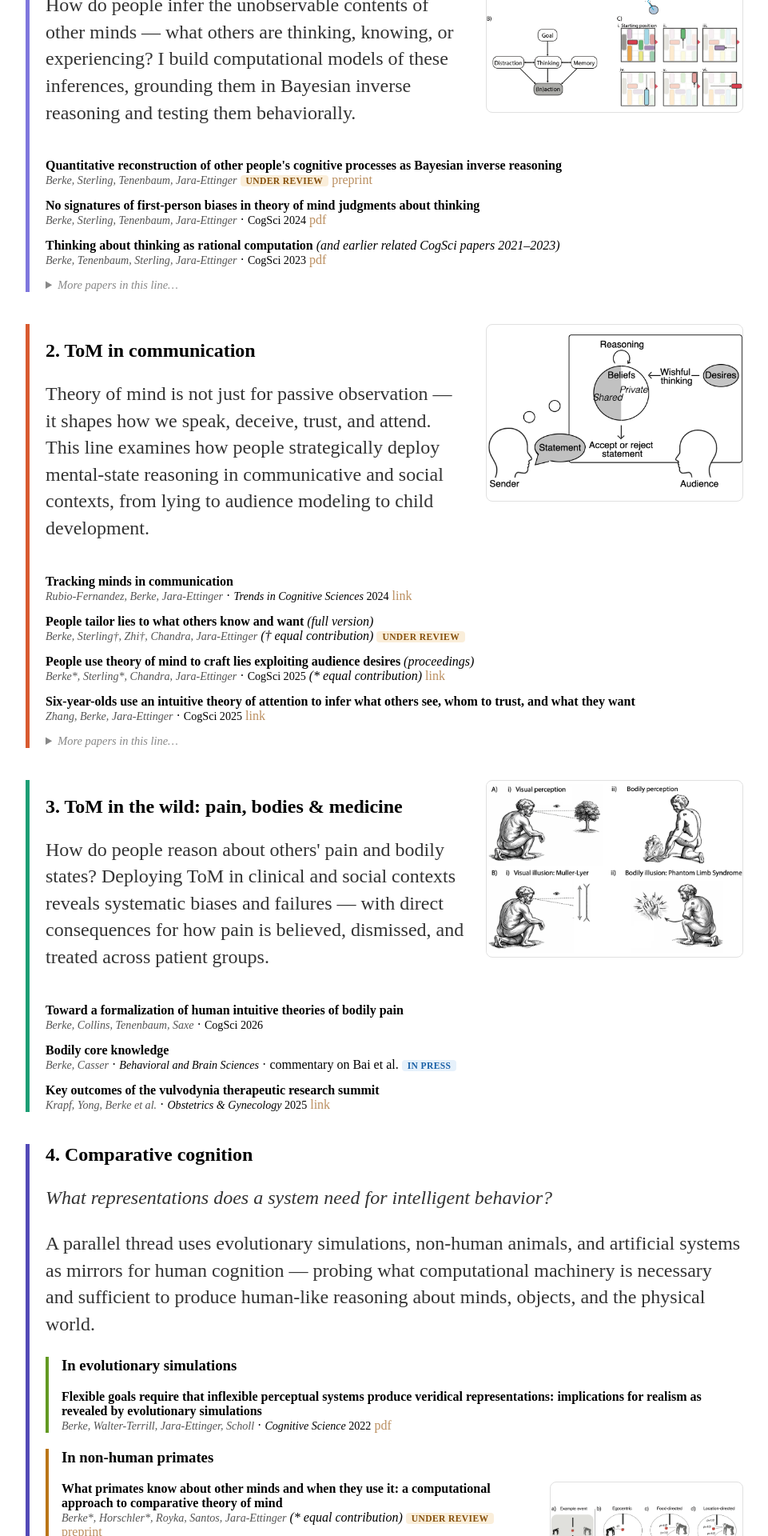
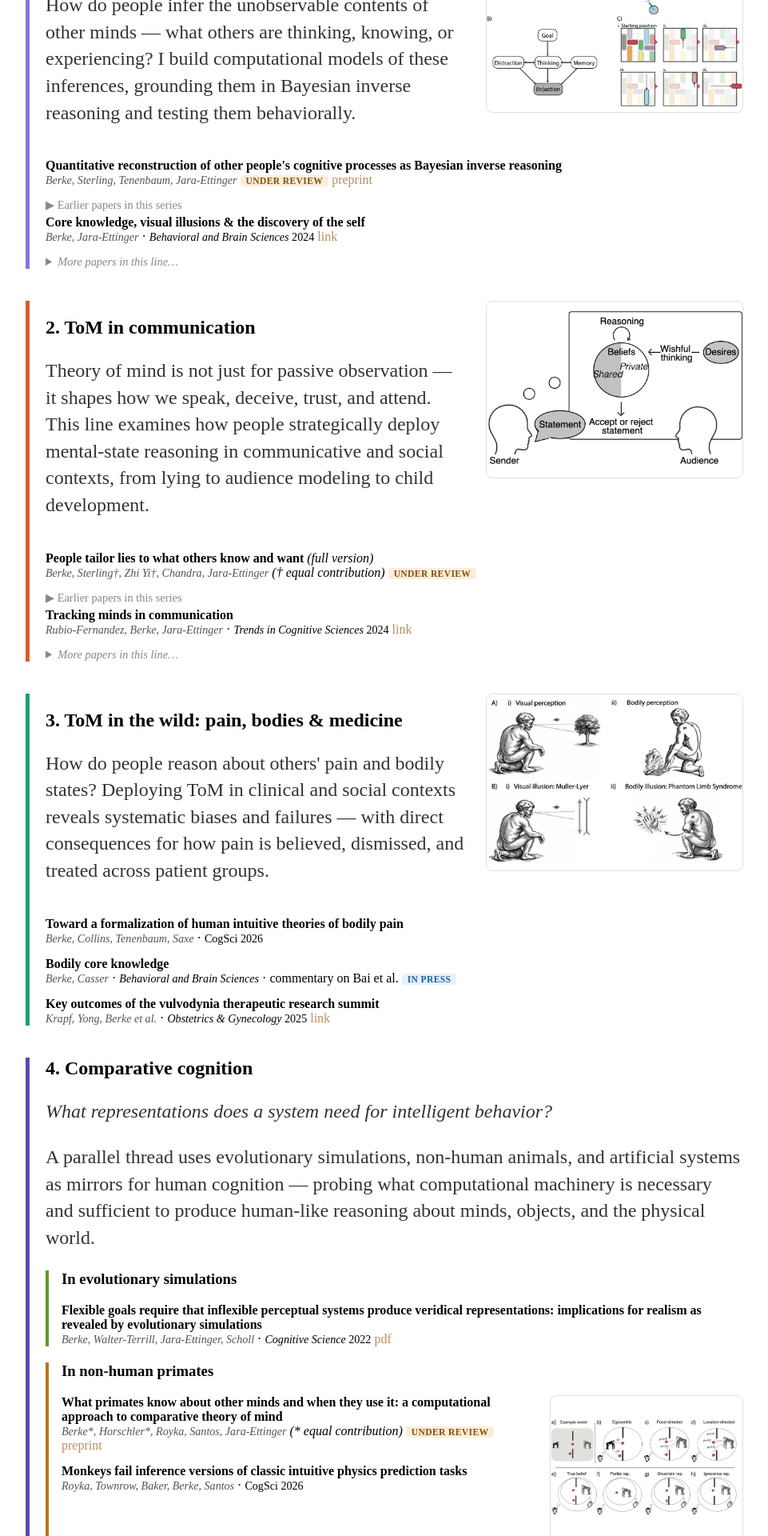
Before and after one commit to marleneberke/marleneberke.github.io, a Jekyll site: the page built from research.html, in a window 1280 px wide. Shown: the part 480-2400 px from the top of the page at 80% size, without its empty margins (160-1121 px from the left). Built offline with Jekyll 4.4.1, drawn with Linux system fonts in a browser that asks for light colours.

Commit message:
Update research page structure and advocacy page
Research: add expandable earlier-papers series under BIR and lying papers,
promote Core Knowledge to featured, restructure Line 1/2 more-papers sections,
move Six-year-olds to Line 1 only.

Advocacy: rename page to Advocacy, add Cornell Sun press block with pull quote,
embed NASEM Vimeo testimony (starts at 18:15), add advocacy CSS.

Co-Authored-By: Claude Sonnet 4.6 <noreply@anthropic.com>

```diff
--- a/css/main.css
+++ b/css/main.css
@@ -67,6 +67,120 @@ ul.posts li {
   justify-content:center;
 }
 
+.advocacy-press {
+  margin: 0.75rem 0 1.25rem 1.5rem;
+  max-width: 520px;
+  padding: 0.75rem 1rem;
+  border-left: 3px solid #e0e0e0;
+  border-radius: 0 6px 6px 0;
+}
+
+.advocacy-press-outlet {
+  font-size: 0.85em;
+  font-weight: 500;
+  color: #888;
+  margin-bottom: 0.4rem;
+  text-transform: uppercase;
+  letter-spacing: 0.04em;
+}
+
+.advocacy-press-date {
+  font-weight: 400;
+}
+
+.advocacy-pullquote {
+  font-style: italic;
+  color: #333;
+  font-size: 1em;
+  margin: 0 0 0.6rem 0;
+  padding: 0;
+  border: none;
+  line-height: 1.6;
+}
+
+.advocacy-read-more {
+  font-size: 0.9em;
+  color: #888;
+}
+
+@media (max-width: 640px) {
+  .advocacy-press {
+    margin-left: 0;
+    max-width: 100%;
+  }
+}
+
+.advocacy-video-wrapper {
+  margin: 1rem 0 1.5rem 1.5rem;
+  max-width: 560px;
+}
+
+.advocacy-video-container {
+  position: relative;
+  padding-bottom: 56.25%;
+  height: 0;
+  overflow: hidden;
+  border-radius: 6px;
+  border: 0.5px solid #e0e0e0;
+}
+
+.advocacy-video-container iframe {
+  position: absolute;
+  top: 0;
+  left: 0;
+  width: 100%;
+  height: 100%;
+  border: 0;
+}
+
+.advocacy-video-caption {
+  font-size: 0.85em;
+  color: #888;
+  margin: 0.4rem 0 0 0;
+}
+
+@media (max-width: 640px) {
+  .advocacy-video-wrapper {
+    margin-left: 0;
+    max-width: 100%;
+  }
+}
+
+details.earlier-papers {
+  margin-top: 6px;
+  margin-bottom: 4px;
+}
+
+details.earlier-papers summary {
+  cursor: pointer;
+  font-size: 0.9em;
+  color: #888;
+  list-style: none;
+}
+
+details.earlier-papers summary::-webkit-details-marker {
+  display: none;
+}
+
+details.earlier-papers summary::before {
+  content: "▶ ";
+}
+
+details.earlier-papers[open] summary::before {
+  content: "▼ ";
+}
+
+details.earlier-papers ul {
+  margin-top: 8px;
+  padding-left: 1.2em;
+  font-size: 0.9em;
+  color: #555;
+}
+
+details.earlier-papers ul li {
+  margin-bottom: 8px;
+}
+
 @media screen and (max-width: 1425px) {
 
   .row{
--- a/research.html
+++ b/research.html
@@ -109,28 +109,43 @@ title: Research
   <a href="https://osf.io/preprints/psyarxiv/gmwav_v1">preprint</a>
 </div>
 
-<div class="paper">
-  <span class="paper-title">No signatures of first-person biases in theory of mind judgments about thinking</span><br>
-  <span class="paper-authors">Berke, Sterling, Tenenbaum, Jara-Ettinger</span> &middot; <span class="paper-venue">CogSci 2024</span>
-  <a href="https://osf.io/q79bz/download">pdf</a>
-</div>
+<details class="earlier-papers">
+  <summary>Earlier papers in this series</summary>
+  <ul>
+    <li>
+      <strong>No signatures of first-person biases in theory of mind judgments about thinking</strong><br>
+      <span class="paper-authors">Berke, Sterling, Tenenbaum, Jara-Ettinger &middot; CogSci 2024</span>
+      <a href="https://osf.io/q79bz/download">pdf</a>
+    </li>
+    <li>
+      <strong>Thinking about thinking as rational computation</strong><br>
+      <span class="paper-authors">Berke, Tenenbaum, Sterling, Jara-Ettinger &middot; CogSci 2023</span>
+      <a href="https://psyarxiv.com/e65p3/download?format=pdf">pdf</a>
+    </li>
+    <li>
+      <strong>Thinking about thinking through inverse reasoning</strong><br>
+      <span class="paper-authors">Berke, Jara-Ettinger &middot; CogSci 2021</span>
+      <a href="https://escholarship.org/uc/item/77v2c6pm">link</a>
+    </li>
+  </ul>
+</details>
 
 <div class="paper">
-  <span class="paper-title">Thinking about thinking as rational computation</span> <em>(and earlier related CogSci papers 2021&ndash;2023)</em><br>
-  <span class="paper-authors">Berke, Tenenbaum, Sterling, Jara-Ettinger</span> &middot; <span class="paper-venue">CogSci 2023</span>
-  <a href="https://psyarxiv.com/e65p3/download?format=pdf">pdf</a>
+  <span class="paper-title">Core knowledge, visual illusions &amp; the discovery of the self</span><br>
+  <span class="paper-authors">Berke, Jara-Ettinger</span> &middot; <span class="paper-venue"><em>Behavioral and Brain Sciences</em> 2024</span>
+  <a href="https://www.cambridge.org/core/journals/behavioral-and-brain-sciences/article/abs/core-knowledge-visual-illusions-and-the-discovery-of-the-self/F4F2AF64F203DF113A012BAC69D99952">link</a>
 </div>
 
 <details class="secondary-papers">
   <summary>More papers in this line&hellip;</summary>
   <div style="margin-top:8px;">
     <div class="paper">
-      <span class="paper-authors">Berke, Jara-Ettinger</span> &middot; Core knowledge, visual illusions &amp; the discovery of the self &middot; <span class="paper-venue"><em>Behavioral and Brain Sciences</em> 2024</span>
-      <a href="https://www.cambridge.org/core/journals/behavioral-and-brain-sciences/article/abs/core-knowledge-visual-illusions-and-the-discovery-of-the-self/F4F2AF64F203DF113A012BAC69D99952">link</a>
+      <span class="paper-authors">Berke, Jara-Ettinger</span> &middot; Integrating experience into Bayesian theory of mind &middot; <span class="paper-venue">CogSci 2022</span>
+      <a href="https://escholarship.org/content/qt8397z6nx/qt8397z6nx.pdf">link</a>
     </div>
     <div class="paper">
-      <span class="paper-authors">Berke, Jara-Ettinger</span> &middot; Integrating experience into Bayesian theory of mind &middot; <span class="paper-venue">CogSci 2022</span>
-      <a href="https://escholarship.org/content/qt8397z6nx/qt8397z6nx.pdf">link</a>
+      <span class="paper-authors">Zhang, Berke, Jara-Ettinger</span> &middot; Six-year-olds use an intuitive theory of attention to infer what others see, whom to trust, and what they want &middot; <span class="paper-venue">CogSci 2025</span>
+      <a href="https://osf.io/cpd7u/download">link</a>
     </div>
   </div>
 </details>
@@ -150,36 +165,36 @@ title: Research
 </div>
 
 <div class="paper">
+  <span class="paper-title">People tailor lies to what others know and want</span> <em>(full version)</em><br>
+  <span class="paper-authors">Berke, Sterling†, Zhi Yi†, Chandra, Jara-Ettinger</span> <em>(† equal contribution)</em>
+  <span class="status-badge badge-review">under review</span>
+</div>
+
+<details class="earlier-papers">
+  <summary>Earlier papers in this series</summary>
+  <ul>
+    <li>
+      <strong>People use theory of mind to craft lies exploiting audience desires</strong> <em>(proceedings)</em><br>
+      <span class="paper-authors">Berke*, Sterling*, Chandra, Jara-Ettinger &middot; CogSci 2025 (* equal contribution)</span>
+      <a href="https://files.osf.io/v1/resources/a65f3_v1/providers/osfstorage/681f699d81f56bc071ce9e03?action=download&direct&version=1">link</a>
+    </li>
+    <li>
+      <strong>Reasoning about knowledge in lie production</strong><br>
+      <span class="paper-authors">Zhi, Jara-Ettinger, Berke &middot; CogSci 2024</span>
+      <a href="https://osf.io/4mu8v/download/?format=pdf">link</a>
+    </li>
+  </ul>
+</details>
+
+<div class="paper">
   <span class="paper-title">Tracking minds in communication</span><br>
   <span class="paper-authors">Rubio-Fernandez, Berke, Jara-Ettinger</span> &middot; <span class="paper-venue"><em>Trends in Cognitive Sciences</em> 2024</span>
   <a href="https://www.sciencedirect.com/science/article/pii/S1364661324003127">link</a>
 </div>
 
-<div class="paper">
-  <span class="paper-title">People tailor lies to what others know and want</span> <em>(full version)</em><br>
-  <span class="paper-authors">Berke, Sterling†, Zhi†, Chandra, Jara-Ettinger</span> <em>(† equal contribution)</em>
-  <span class="status-badge badge-review">under review</span>
-</div>
-
-<div class="paper">
-  <span class="paper-title">People use theory of mind to craft lies exploiting audience desires</span> <em>(proceedings)</em><br>
-  <span class="paper-authors">Berke*, Sterling*, Chandra, Jara-Ettinger</span> &middot; <span class="paper-venue">CogSci 2025</span> <em>(* equal contribution)</em>
-  <a href="https://files.osf.io/v1/resources/a65f3_v1/providers/osfstorage/681f699d81f56bc071ce9e03?action=download&direct&version=1">link</a>
-</div>
-
-<div class="paper">
-  <span class="paper-title">Six-year-olds use an intuitive theory of attention to infer what others see, whom to trust, and what they want</span><br>
-  <span class="paper-authors">Zhang, Berke, Jara-Ettinger</span> &middot; <span class="paper-venue">CogSci 2025</span>
-  <a href="https://osf.io/cpd7u/download">link</a>
-</div>
-
 <details class="secondary-papers">
   <summary>More papers in this line&hellip;</summary>
   <div style="margin-top:8px;">
-    <div class="paper">
-      <span class="paper-authors">Zhi, Jara-Ettinger, Berke</span> &middot; Reasoning about knowledge in lie production &middot; <span class="paper-venue">CogSci 2024</span>
-      <a href="https://osf.io/4mu8v/download/?format=pdf">link</a>
-    </div>
     <div class="paper">
       <span class="paper-authors">Shachnai*, Kleiman-Weiner*, Berke, Leonard</span> &middot; When Bayesians take over: a computational model of parental intervention &middot; <span class="paper-venue">CogSci 2024</span>
       <a href="https://escholarship.org/content/qt1q346255/qt1q346255.pdf">link</a>
```
Also changed, not shown: womenshealth.html (+30 -3 lines).
